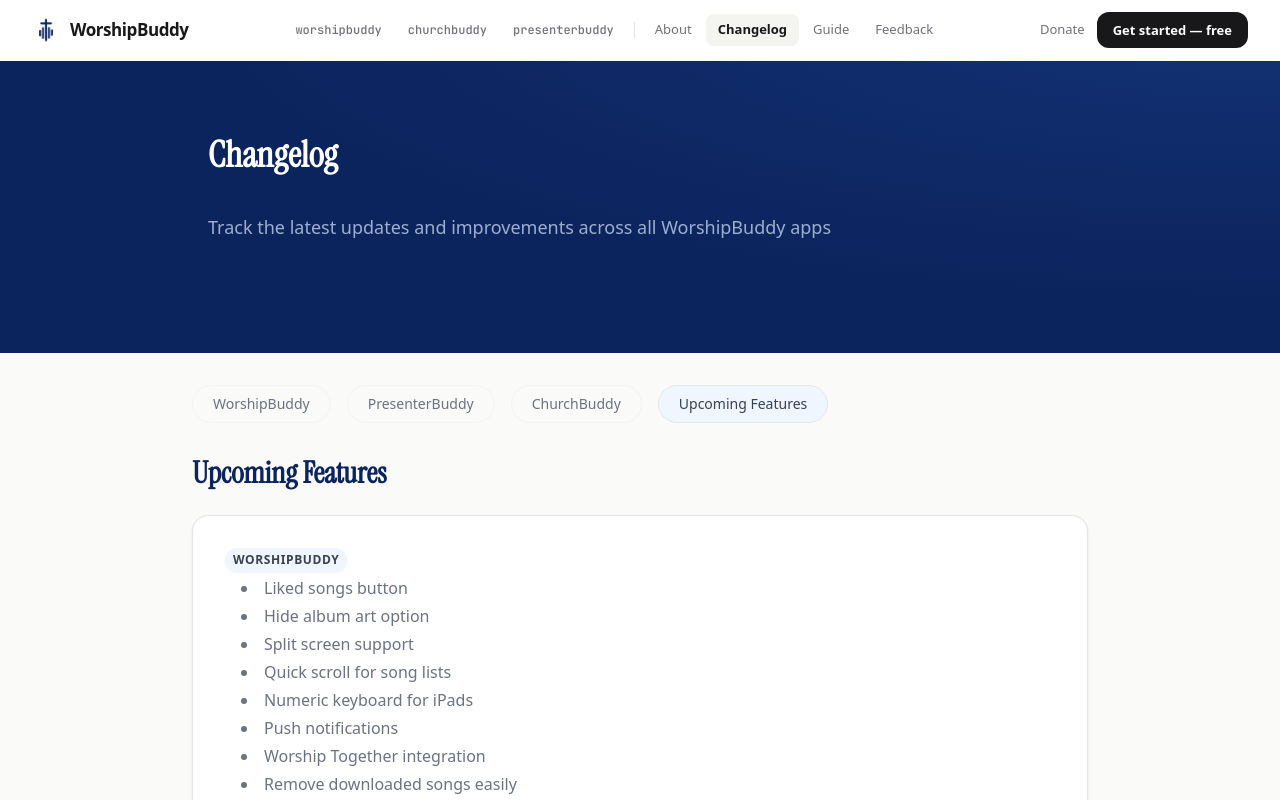
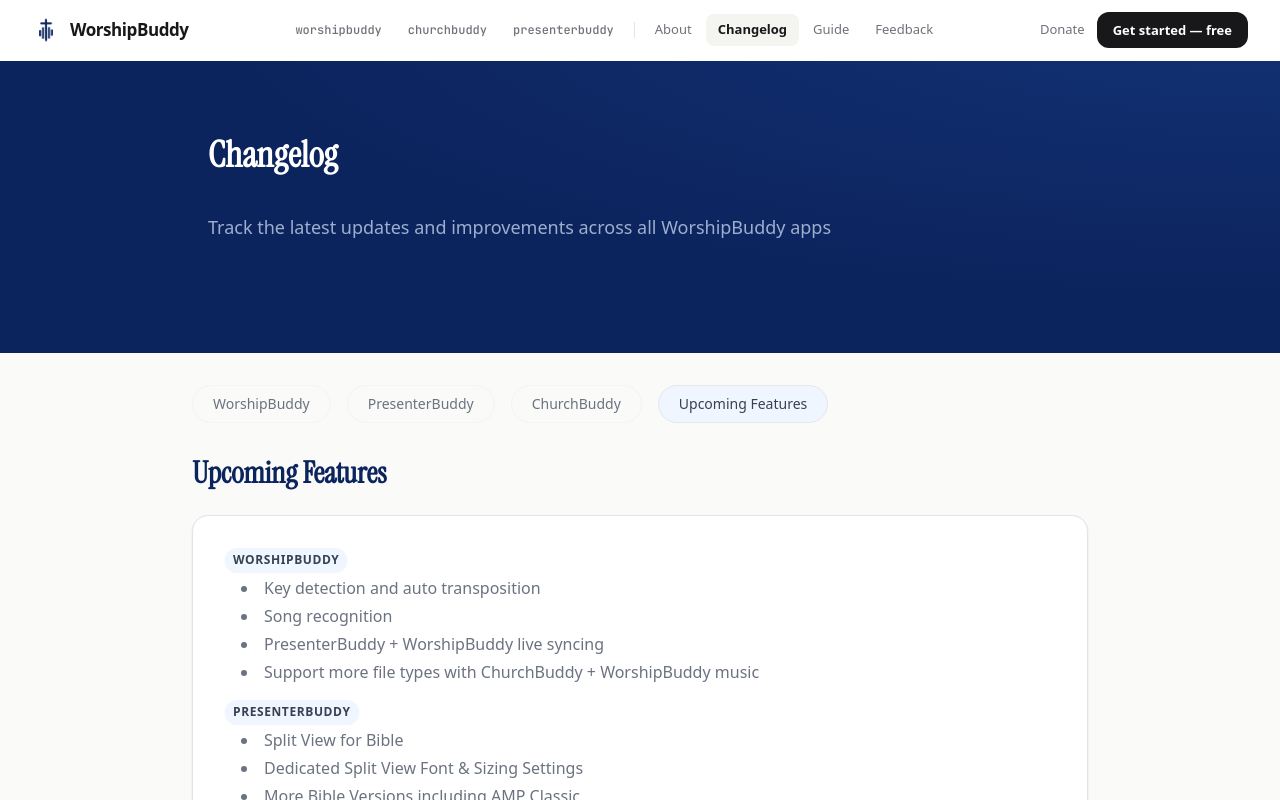
Before and after one commit to WorshipBuddy/worshipbuddy.org, a Next.js app: page /changelog in a window 1280 px wide. Both pictures are taken after a click on the button "Upcoming Features". Shown: the top 800 px of the page. Built offline with nearby package versions, Linux system fonts and the light colour scheme; a web font is replaced by a local one.

Commit message:
updates to pm

```diff
--- a/app/changelog/page.js
+++ b/app/changelog/page.js
@@ -405,16 +405,10 @@
                         </span>
                       </div>
                       <ul className="list-disc list-inside space-y-1 text-gray-500 ml-4">
-                        <li>Liked songs button</li>
-                        <li>Hide album art option</li>
-                        <li>Split screen support</li>
-                        <li>Quick scroll for song lists</li>
-                        <li>Numeric keyboard for iPads</li>
-                        <li>Push notifications</li>
-                        <li>Worship Together integration</li>
-                        <li>Remove downloaded songs easily</li>
-                        <li>Resend OTP during sign-up</li>
-                        <li>&quot;Shazam&quot;-like song recognition</li>
+                        <li>Key detection and auto transposition</li>
+                        <li>Song recognition</li>
+                        <li>PresenterBuddy + WorshipBuddy live syncing</li>
+                        <li>Support more file types with ChurchBuddy + WorshipBuddy music</li>
                       </ul>
                     </div>
                     {/* PresenterBuddy Features */}
@@ -425,9 +419,14 @@
                         </span>
                       </div>
                       <ul className="list-disc list-inside space-y-1 text-gray-500 ml-4">
-                        <li>Integration with WorshipBuddy and live sets</li>
-                        <li>Ability to work offline</li>
-                        <li>Public beta release (target: end of year)</li>
+
+                      <li>Split View for Bible</li>
+                        <li>Dedicated Split View Font & Sizing Settings</li>
+                        <li>More Bible Versions including AMP Classic </li>
+                        <li>Assignable Toggle buttons for easier stanza selection</li>
+                        <li>Ability to manually add songs to the Queue</li>
+                        <li>Ability to save up to 3 user settings - great when switching from sanctuary to a prayer hall</li>
+                        <li>Live syncing of added set from WorshipBuddy </li>
                       </ul>
                     </div>
                     {/* ChurchBuddy Features */}
@@ -438,8 +437,8 @@
                         </span>
                       </div>
                       <ul className="list-disc list-inside space-y-1 text-gray-500 ml-4">
-                        <li>Add assigned dates to your calendar and set alerts</li>
-                        <li>Android native app</li>
+                        <li>Add assigned dates to your calendar</li>
+                        <li>Customize Start Page</li>
                         <li>Org templates for popular ministries (music, ushers, PA, etc.)</li>
                       </ul>
                     </div>
```
